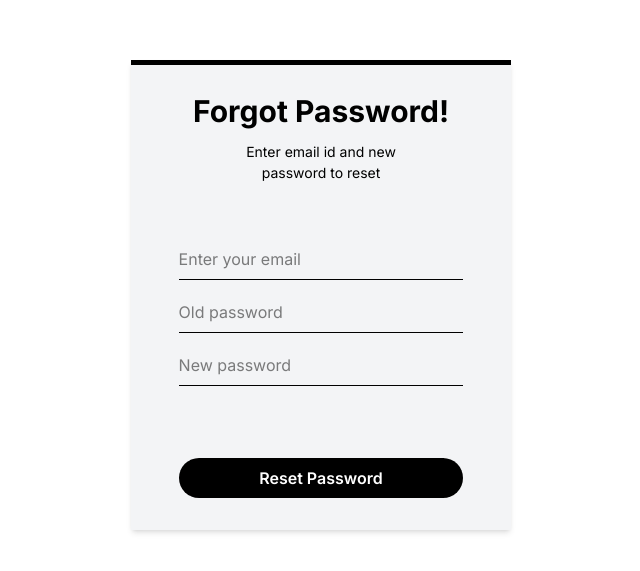
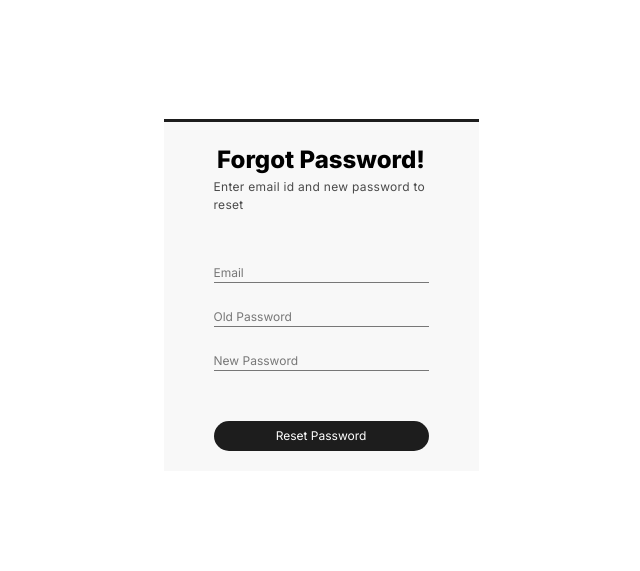
Before and after one commit to Arif20484423/Tic-Web-App, a Next.js app: page /reset-password in a window 1280 px wide. Shown: the part 105-676 px from the top of the page, without its empty margins (319-959 px from the left). Built offline with nearby package versions, Linux system fonts and the light colour scheme.

Commit message:
Design with component

```diff
--- a/src/app/(auth)/reset-password/page.jsx
+++ b/src/app/(auth)/reset-password/page.jsx
@@ -1,8 +1,9 @@
 import React from 'react'
 import ResetPassword from '@/components/auth/ResetPassword'
+import NewResetPassword from '@/components/auth/NewResetPassword'
 const page = () => {
   return (
-    <ResetPassword/>
+    <NewResetPassword/>
   )
 }
 
--- a/src/app/(auth)/reset-successful/page.jsx
+++ b/src/app/(auth)/reset-successful/page.jsx
@@ -1,9 +1,10 @@
 import React from 'react'
 import ResetSuccessful from '@/components/auth/ResetSuccessful'
+import NewResetSuccessful from '@/components/auth/NewResetSuccessful'
 const page = () => {
   return (
     <>
-        <ResetSuccessful/>
+        <NewResetSuccessful />
     </>
   )
 }
--- a/src/components/auth/Button.jsx
+++ b/src/components/auth/Button.jsx
@@ -1,10 +1,10 @@
 "use client"
 import React from "react";
-const Button = ({children, type, ...props}) => {
+const Button = ({children, type = "button", ...props}) => {
     return(
         <>
         <button
-        type={type}
+        type = {type}
         {...props}
         className=" w-[215px] h-[30px] bg-[var(--primaryColor-500)] border-0 rounded-[30px] text-[12px] text-[var(--textColor-white)]
         hover:text-[14px]
--- /dev/null
+++ b/src/components/auth/NewResetPassword.jsx
@@ -0,0 +1,38 @@
+"use client"
+import React, {useState} from "react";
+import InputGroup from "./InputGroup";
+import Button from "./Button";
+const NewResetPassword = () =>{
+    const [emailState, setEmail] = useState("");
+    const [oldPasswordState, setOldPassword] = useState("");
+    const [newPasswordState, setNewPassword] = useState("");
+    const inputs = [
+        {name: "Email", value: emailState, type: "email", setValue: setEmail},
+        {name: "Old Password", value: oldPasswordState, type: "password", setValue: setOldPassword},
+        {name: "New Password", value: newPasswordState, type: "password", setValue: setNewPassword}
+    ];
+    const handleSubmit = ()=>{
+        console.log("submit button clicked")
+    }
+    return(
+        <>
+        <div className="*:font-inter">
+            <form
+            onSubmit={handleSubmit}
+            className=" flex flex-col justify-center items-center py-[20px] px-[50px] gap-y-[50px] border-t-[var(--primaryColor-500)] border-t-[3px] bg-[var(--primaryColor-050)]">
+                <div className=" flex flex-col gap-y-0 justify-center items-center">
+                    <div className="flex justify-center p-0 m-0 font-extrabold text-[24px] ">
+                        Forgot Password!
+                    </div>
+                    <div className="flex justify-center max-w-[215px] p-0 m-0 text-[12px] text-[var(--textColor-secondary)] tracking-wide">
+                        Enter email id and new password to reset
+                    </div>
+                </div>
+                <InputGroup inputs = {inputs}/>
+                <Button type="submit" onClick={handleSubmit}>Reset Password</Button>
+            </form>
+        </div>
+        </>
+    )
+}
+export default NewResetPassword;
--- /dev/null
+++ b/src/components/auth/NewResetSuccessful.jsx
@@ -0,0 +1,20 @@
+"use client"
+import React from "react";
+import Button from "./Button";
+
+const NewResetSuccessful = () =>{
+    const clickHandler = () =>{
+        console.log("button clicked");
+    }
+    return (
+        <>
+        <div className="flex justify-center items-center w-full h-full">
+            <div className="flex flex-col justify-center items-center gap-y-[25px] p-0 m-0">
+                <div className=" text-[29px] font-extrabold text-[var(--textColor-primary)]">Password Reset Successfully</div>
+                <Button onClick={clickHandler}>Back to login</Button>
+            </div>
+        </div>
+        </>
+    )
+}
+export default NewResetSuccessful;
--- a/src/components/auth/NewSignin.jsx
+++ b/src/components/auth/NewSignin.jsx
@@ -21,8 +21,8 @@ const NewSignin = () => {
         <div className="*:font-inter">
             <form
             onSubmit={handleSubmit}
-            className=" flex flex-col py-[20px] px-[50px] gap-y-[50px] border-t-[var(--primaryColor-500)] border-t-[3px] bg-[var(--primaryColor-050)]">
-                <div className=" flex flex-col gap-y-0 justify-center">
+            className=" flex flex-col py-[20px] justify-center items-center px-[50px] gap-y-[50px] border-t-[var(--primaryColor-500)] border-t-[3px] bg-[var(--primaryColor-050)]">
+                <div className=" flex flex-col justify-center items-center gap-y-0 ">
                     <div className="flex justify-center p-0 m-0 font-extrabold text-[35px] ">
                         Welcome
                     </div>
```
